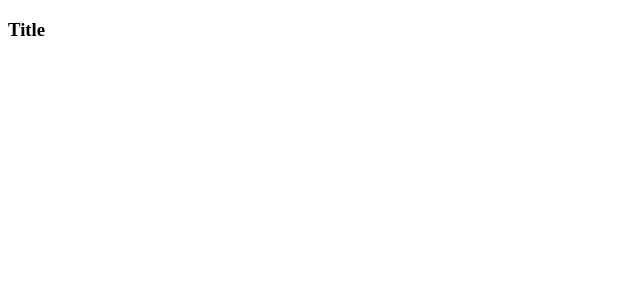
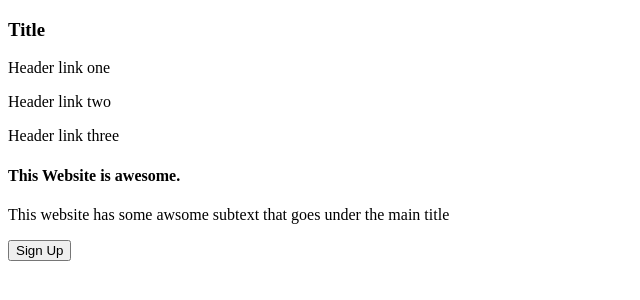
Before and after one commit to bryantozuzuhub/odin_landing_page, a plain HTML site: page index.html in a window 1280 px wide. Shown: the whole page, without its empty margins (0-640 px from the left). Drawn offline with Linux system fonts and the light colour scheme.

Commit message:
Header nd top section without style

```diff
--- a/index.html
+++ b/index.html
@@ -8,9 +8,22 @@
     <link rel="stylesheet" href="style.css">
 </head>
 <body>
-    <header>
-        <h3>Title</h3>
-    </header>
-
+    <section>
+        <div class="header">
+            <h3>Title</h3>
+            <nav>
+                <p>Header link one</p>
+                <p>Header link two</p>
+                <p>Header link three</p>
+            </nav>
+        </div>
+    </section>
+    <section>
+        <div class="top_section">
+            <h4>This Website is awesome.</h4>
+            <p>This website has some awsome subtext that goes under the main title</p>
+            <button>Sign Up</button>
+        </div>
+    </section>
 </body>
 </html>
```
